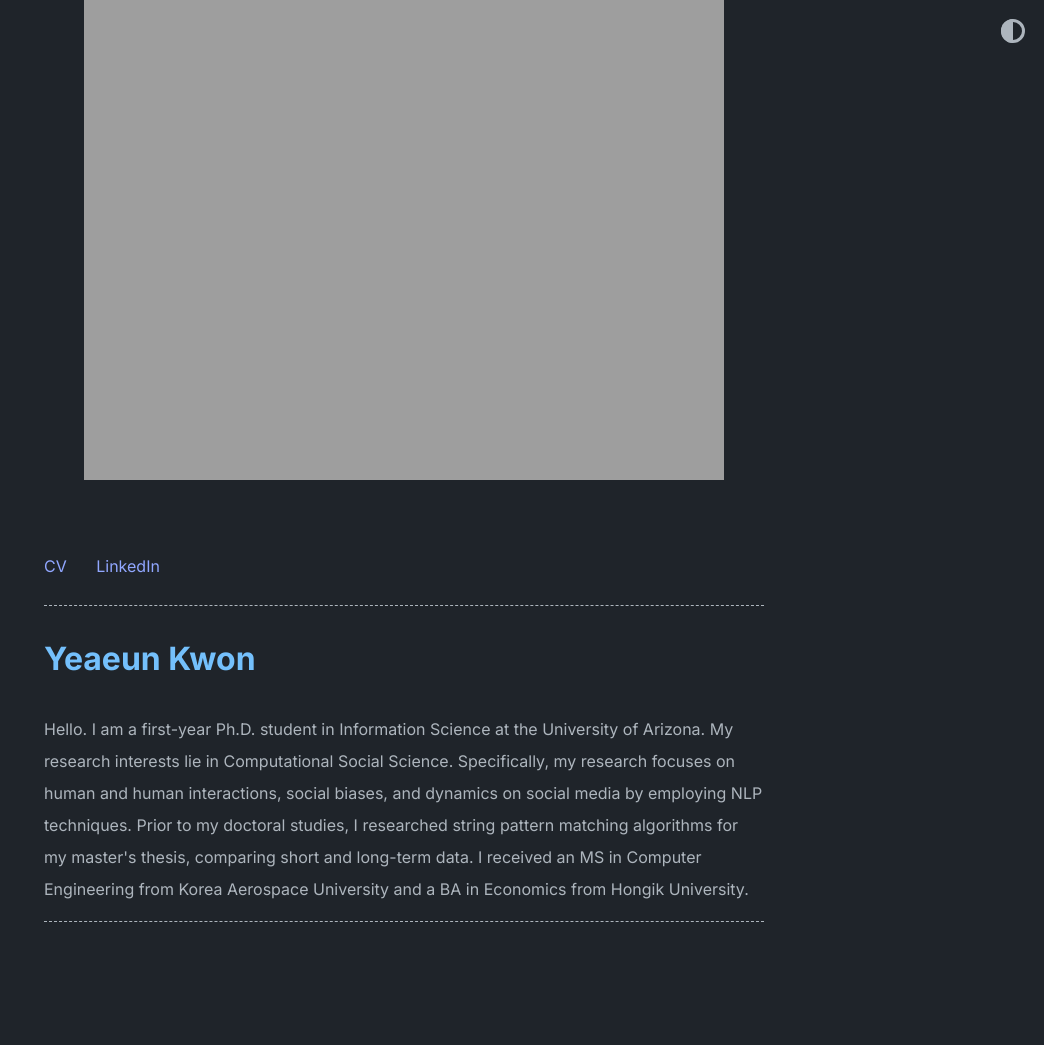
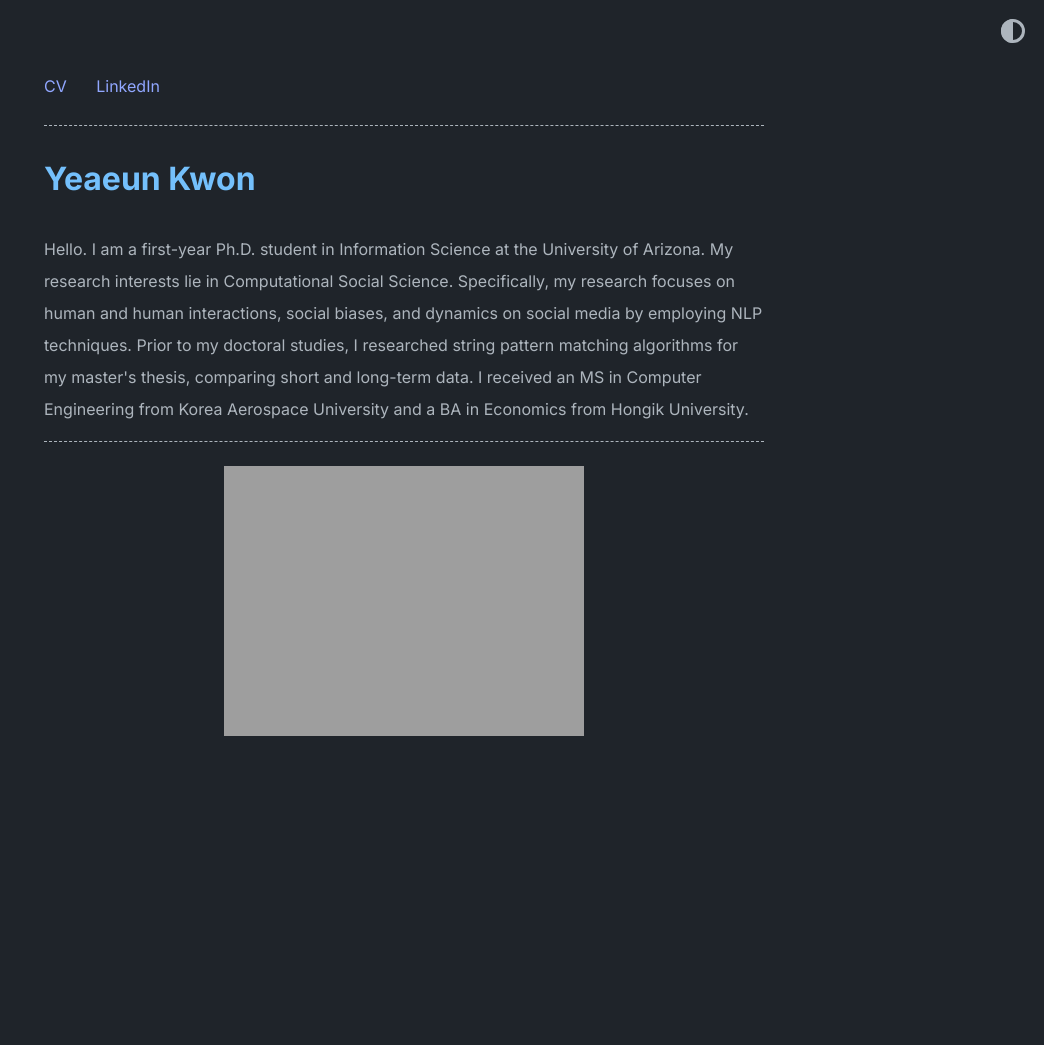
Before and after one commit to yeaeunkwon/yeaeunkwon.github.io, a Jekyll site: the page built from index.md, in a window 1280 px wide. Shown: the whole page, without its empty margins (236-1280 px from the left). Built offline with Jekyll 4.4.1, drawn with Linux system fonts in a browser that asks for light colours; after the commit the page ends 900 px from its top, so only the background shows below that.

Commit message:
Update default.html

```diff
--- a/_layouts/default.html
+++ b/_layouts/default.html
@@ -2,10 +2,11 @@
 <html lang="{{ page.lang | default: "en" }}" class="html" data-theme="{{ site.theme_config.appearance | default: "auto" }}">
         {%- include head.html -%}
  <body>
-        <center><img src="![profile](https://github.com/yeaeunkwon/yeaeunkwon.github.io/assets/143534877/03597b1b-b338-420d-bb2a-cfd714545c31)" width="50%" height="50%"></center>
+
     <main class="page-content" aria-label="Content">
       <div class="w">
         {{ content }}
+        <center><img src="![profile](https://github.com/yeaeunkwon/yeaeunkwon.github.io/assets/143534877/03597b1b-b338-420d-bb2a-cfd714545c31)" width="50%" height="50%"></center>
         {% if site.theme_config.appearance_toggle %}
           {% include toggle_theme_button.html %}
         {% endif %}
```
